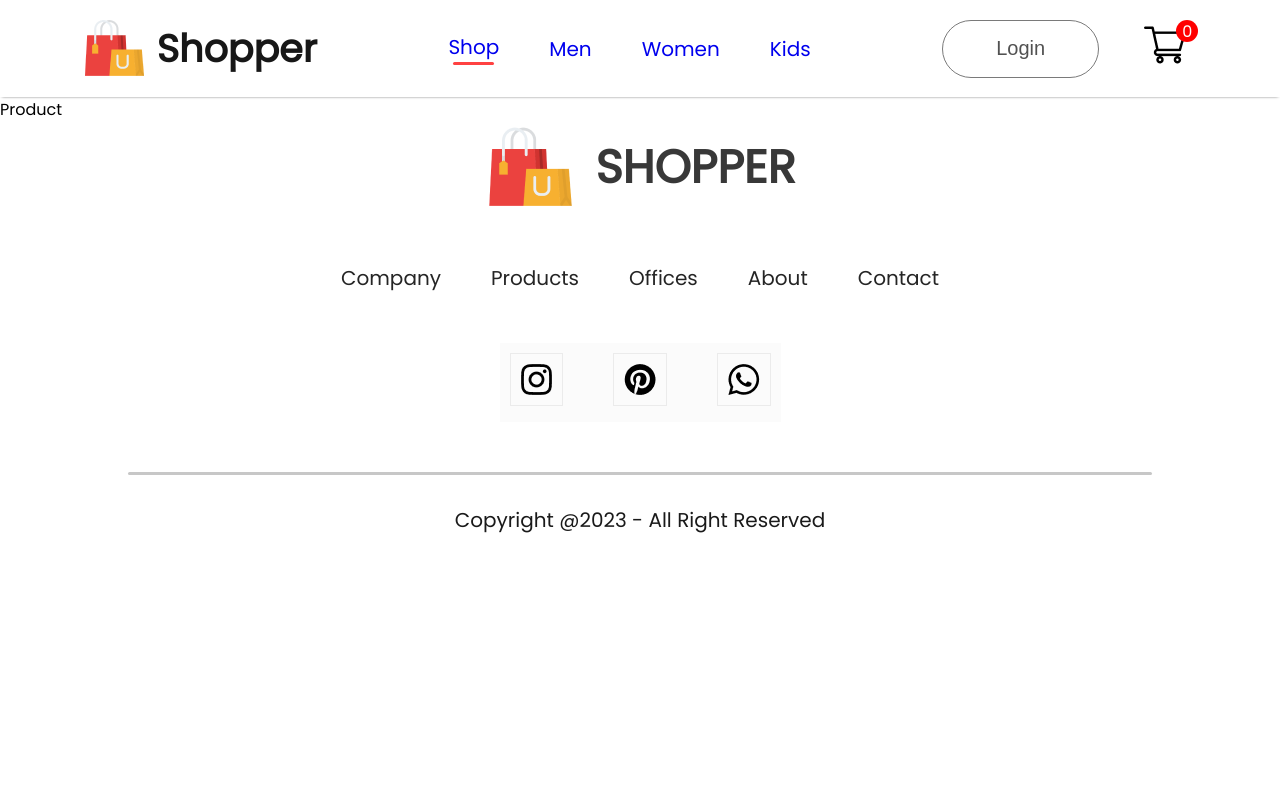
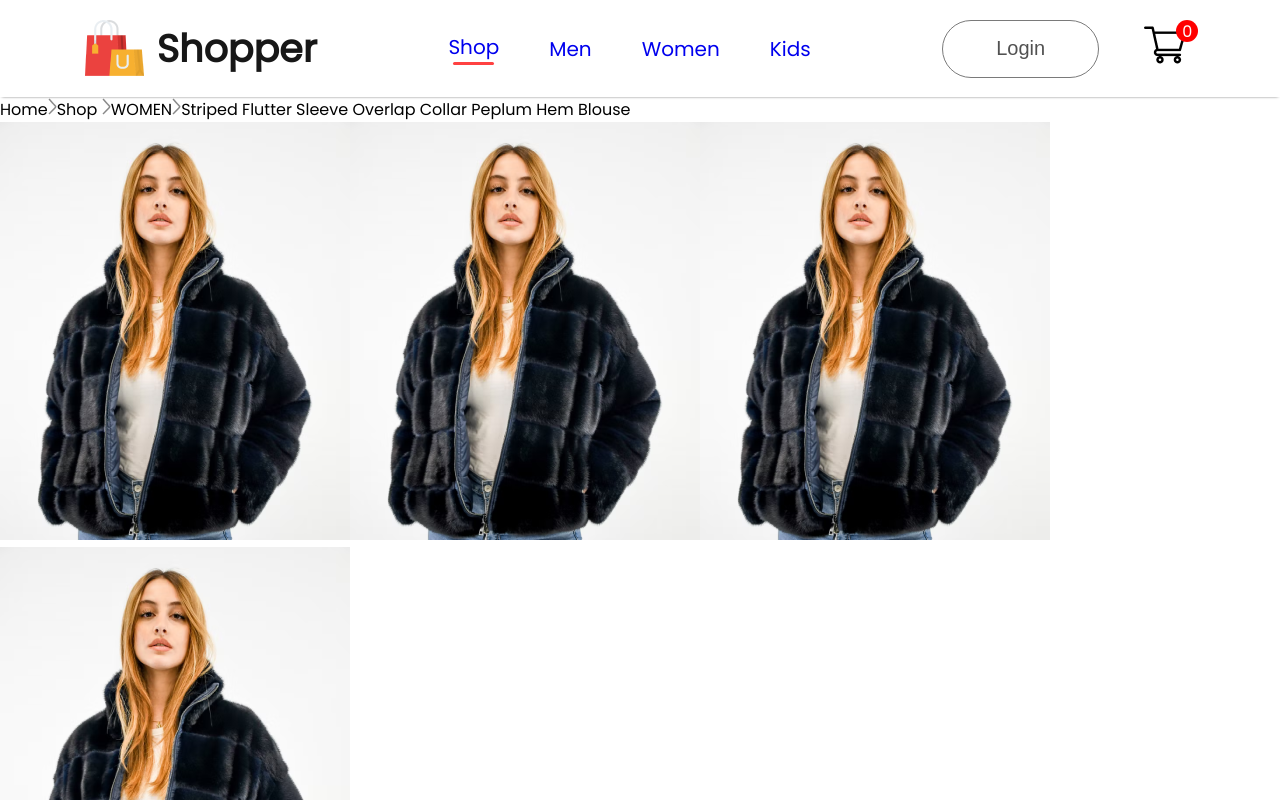
Before and after one commit to hunggtham/React_html_css_project1, a React (Create React App) app: page /product/1 in a window 1280 px wide. Shown: the top 800 px of the page. Built offline with nearby package versions, Linux system fonts and the light colour scheme.

Commit message:
implement product detail page

```diff
--- /dev/null
+++ b/src/Components/Breadcrums/Breadcrums.jsx
@@ -0,0 +1,19 @@
+import React from "react";
+import "./Breadcrums.css";
+import arrow_icon from "../Assets/breadcrum_arrow.png";
+const Breadcrums = (props) => {
+  const { product } = props;
+
+  return (
+    <div className="breadcrums">
+      Home
+      <img src={arrow_icon} alt="back_icon" />
+      Shop <img src={arrow_icon} alt="back_icon" />
+      {product.category.toUpperCase()}
+      <img src={arrow_icon} alt="" />
+      {product.name}
+    </div>
+  );
+};
+
+export default Breadcrums;
--- a/src/Components/Item/Item.jsx
+++ b/src/Components/Item/Item.jsx
@@ -1,10 +1,13 @@
 import React from "react";
 import "./Item.css";
+import { Link } from "react-router-dom";
 
 const Item = (props) => {
   return (
     <div className="item">
-      <img src={props.image} alt="" />
+      <Link to={`/product/${props.id}`}>
+        <img src={props.image} alt="" />
+      </Link>
       <p>{props.name}</p>
       <div className="item-prices">
         <div className="item-price-new">{props.new_price}$</div>
--- /dev/null
+++ b/src/Components/ProductDispay/ProductDisplay.jsx
@@ -0,0 +1,65 @@
+import React from "react";
+import "./ProductDisplay.css";
+import star_icon from "../Assets/star_icon.png";
+import star_dull_icon from "../Assets/star_dull_icon.png";
+const ProductDisplay = (props) => {
+  const { product } = props;
+  return (
+    <div className="product-display">
+      <div className="product-left">
+        <div className="product-left-imgList">
+          <img src={product.image} alt="product-img" />
+          <img src={product.image} alt="product-img" />
+          <img src={product.image} alt="product-img" />
+          <img src={product.image} alt="product-img" />
+        </div>
+        <div className="product-display-img">
+          <img
+            className="product-main-img"
+            src={product.image}
+            alt="product-img"
+          />
+        </div>
+      </div>
+      <div className="product-right">
+        <h1>{product.name}</h1>
+        <div className="product-right-star">
+          <img src={star_icon} alt="" />
+          <img src={star_icon} alt="" />
+          <img src={star_icon} alt="" />
+          <img src={star_icon} alt="" />
+          <img src={star_dull_icon} alt="" />
+          <p className="star_amount">(120)</p>
+        </div>
+        <div className="product-right price">
+          <div className="product-price-old">${product.old_price}</div>
+          <div className="product-price-new">${product.new_price}</div>
+        </div>
+        <div className="product-desc">
+          Lorem ipsum dolor sit amet consectetur, adipisicing elit. Commodi
+          totam dolor ratione dolore fuga minus provident cum soluta, culpa
+          quaerat.
+        </div>
+        <div className="product-size">
+          <h2>Select Size</h2>
+          <div className="product-size">
+            <div>S</div>
+            <div>M</div>
+            <div>L</div>
+            <div>XL</div>
+            <div>XXL</div>
+          </div>
+        </div>
+        <button className="btn">ADD TO CART</button>
+        <p className="prodcut-category">
+          <span>Category</span> Women, T-Shirt, Croptop
+        </p>
+        <p className="prodcut-category">
+          <span>Tag</span>Modern, Latest
+        </p>
+      </div>
+    </div>
+  );
+};
+
+export default ProductDisplay;
--- a/src/Pages/Product.jsx
+++ b/src/Pages/Product.jsx
@@ -1,7 +1,20 @@
-import React from "react";
+import React, { useContext } from "react";
+import { useParams } from "react-router-dom";
+import Breadcrums from "../Components/Breadcrums/Breadcrums";
+import { ShopContext } from "../Context/ShopContext";
+import ProductDisplay from "../Components/ProductDispay/ProductDisplay";
 
 const Product = () => {
-  return <div>Product</div>;
+  const { all_product } = useContext(ShopContext);
+  const { productId } = useParams();
+  const product = all_product.find((e) => e.id === Number(productId));
+
+  return (
+    <div>
+      <Breadcrums product={product} />
+      <ProductDisplay product={product} />
+    </div>
+  );
 };
 
 export default Product;
```
Also changed, not shown: flow.txt, src/Components/Breadcrums/Breadcrums.css (added), src/Components/ProductDispay/ProductDisplay.css (added).
